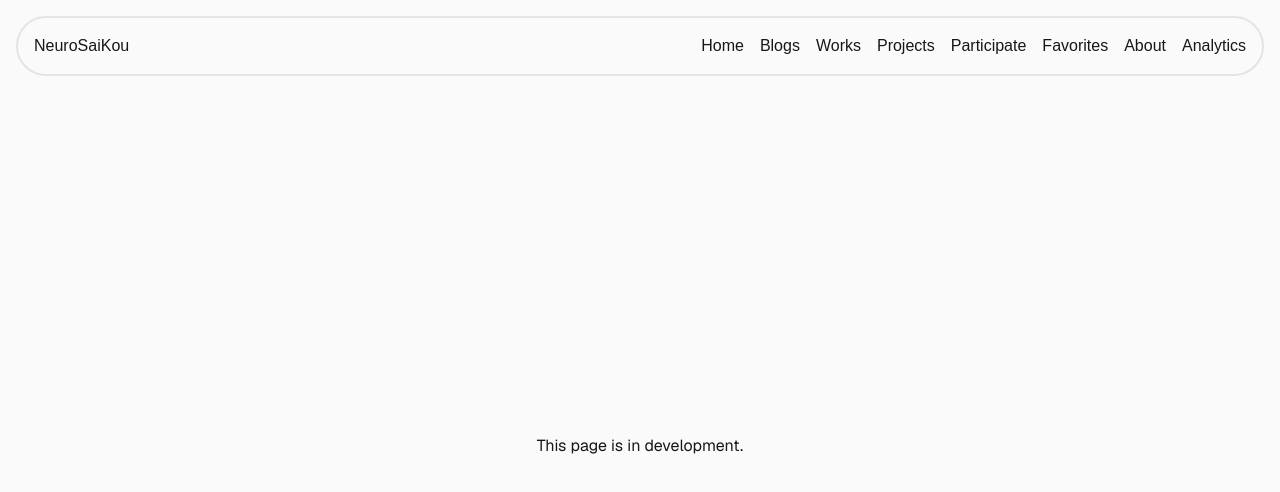
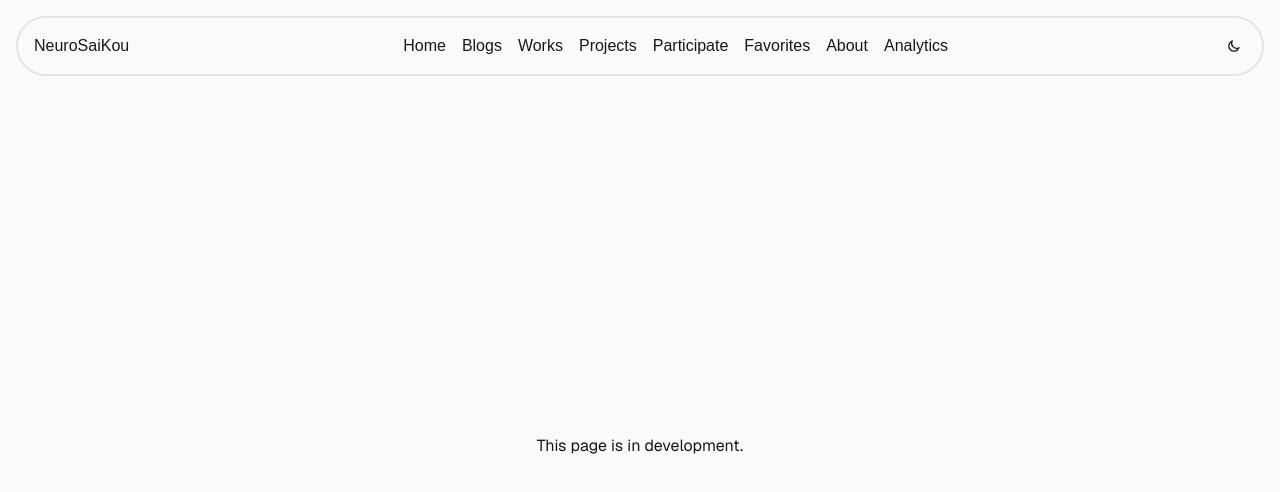
Before and after one commit to Rebuild-yzl/SKBlog, a Next.js app: page /blogs in a window 1280 px wide. Shown: the top 492 px of the page. Built offline with nearby package versions, Linux system fonts and the light colour scheme.

Commit message:
feat:desktop theme toggle + clip navbar overflow

```diff
--- a/src/app/globals.css
+++ b/src/app/globals.css
@@ -69,9 +69,14 @@
  * 毛玻璃条：导航栏胶囊与其折叠菜单共用（圆角、内边距、尺寸由各自元素设置）。
  * 注意 backdrop-filter 会创建「backdrop root」：放在它内部的子元素再写 backdrop-blur 采不到页面内容，
  * 看起来就像没模糊。所以折叠菜单必须与胶囊本体平级，不能嵌在胶囊内部。
+ *
+ * overflow: clip 是保险：万一里层内容有几像素溢出（多语言文案变长、断点临界值等），
+ * 就地裁掉而不是漏到外面把整页撑出横向滚动条。用 clip 而不是 hidden，是不想让它变成一个可滚动的容器。
+ * 注意别把它加到外层的 sticky 容器上 —— 那样绝对定位的折叠菜单会被一起裁掉。
  */
 @utility glass-bar {
   @apply border-2 bg-zinc-50/70 backdrop-blur-sm dark:bg-black/60;
+  overflow: clip;
 }
 
 /*
--- a/src/components/navbar.tsx
+++ b/src/components/navbar.tsx
@@ -29,13 +29,19 @@ export default function NavBar() {
         <div className="flex items-center justify-between gap-4">
           <p>NeuroSaiKou</p>
 
-          {/* 宽度够时平铺全部链接：8 个链接加品牌名约需 720px，所以断点取 md(768px) */}
-          <div className="hidden gap-4 md:flex">
+          {/* 宽度够时平铺全部链接：8 个链接 + 品牌名 + 切换按钮约需 700px，
+              所以断点取 md(768px)，并在 md 档把间距收窄到 gap-2 留出余量 */}
+          <div className="hidden gap-2 md:flex lg:gap-4">
             {links.map((link) => (
               <Link key={link.href} href={link.href}>
                 {link.label}
               </Link>
             ))}
+          </div>
+
+          {/* 大屏：图标形态的明暗切换（小屏收在折叠菜单底部） */}
+          <div className="hidden md:flex">
+            <ThemeToggle variant="icon" />
           </div>
 
           {/* 宽度不够时折叠成汉堡按钮 */}
--- a/src/components/theme-toggle.tsx
+++ b/src/components/theme-toggle.tsx
@@ -9,8 +9,15 @@ const STORAGE_KEY = "theme";
  * localStorage / 系统偏好设好，这里只负责切换并记住用户的选择。
  * 按钮自身的图标与文案完全交给 CSS 的 dark: 变体，所以组件不需要任何 state，
  * 也就不存在服务端渲染与客户端不一致的问题。
+ *
+ * variant="menu"（默认）是折叠菜单里的一整行（图标 + 文案）；
+ * variant="icon" 是桌面导航栏里的紧凑图标按钮，文案改用 sr-only 提供无障碍名称。
  */
-export default function ThemeToggle() {
+export default function ThemeToggle({
+  variant = "menu",
+}: {
+  variant?: "menu" | "icon";
+}) {
   function toggle() {
     const isDark = !document.documentElement.classList.contains("dark");
     document.documentElement.classList.toggle("dark", isDark);
@@ -21,10 +28,16 @@ export default function ThemeToggle() {
     }
   }
 
+  const isIcon = variant === "icon";
+
   return (
     <button
       type="button"
-      className="flex items-center gap-3 rounded-full px-3 py-2 hover:bg-black/5 dark:hover:bg-white/10"
+      className={
+        isIcon
+          ? "inline-flex items-center justify-center rounded-full p-1 hover:bg-black/5 dark:hover:bg-white/10"
+          : "flex items-center gap-3 rounded-full px-3 py-2 hover:bg-black/5 dark:hover:bg-white/10"
+      }
       onClick={toggle}
     >
       <svg
@@ -47,8 +60,14 @@ export default function ThemeToggle() {
           <path d="M10 2.5v2M10 15.5v2M2.5 10h2M15.5 10h2M4.7 4.7l1.4 1.4M13.9 13.9l1.4 1.4M15.3 4.7l-1.4 1.4M6.1 13.9l-1.4 1.4" />
         </g>
       </svg>
-      <span className="dark:hidden">Dark mode</span>
-      <span className="hidden dark:block">Light mode</span>
+      {isIcon ? (
+        <span className="sr-only">Toggle theme</span>
+      ) : (
+        <>
+          <span className="dark:hidden">Dark mode</span>
+          <span className="hidden dark:block">Light mode</span>
+        </>
+      )}
     </button>
   );
 }
```
Also changed, not shown: 1 other file (tests, documents, lock files or other folders).
